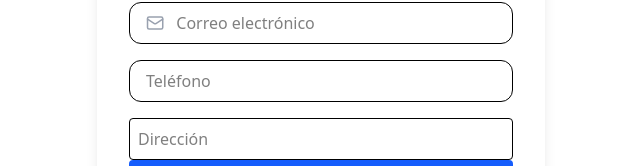
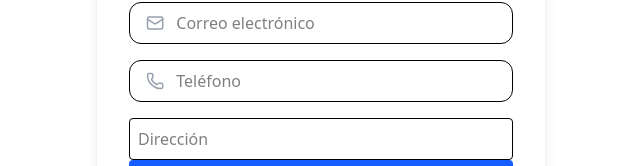
Before and after one commit to UrbanoTrejoOrlando/Proyecto_Contactos, a React (Vite) app in the folder frontend-contactos/: page /editar/1 in a window 1280 px wide. Shown: the part 340-506 px from the top of the page, without its empty margins (319-959 px from the left). Built offline with nearby package versions, Linux system fonts and the light colour scheme; no server answers.

Commit message:
Modificaciones

```diff
--- a/frontend-contactos/src/Editar/FormularioEditar.jsx
+++ b/frontend-contactos/src/Editar/FormularioEditar.jsx
@@ -104,6 +104,7 @@ const FormularioEditar = () => {
         </div>
         <div className="mb-4 flex items-center border rounded-xl px-4 py-2
             focus-within:ring-2 focus-within:ring-blue-400">
+            <Phone className="text-gray-400 w-5 h-5 mr-3" />
           <input
             type="text"
             name="phone"
```
